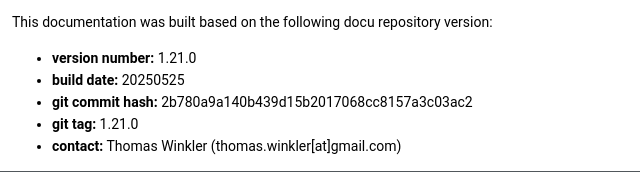
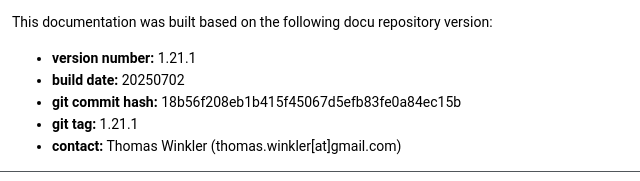
Before and after one commit to tw-ghub/dott-ng_docu, a plain HTML site: page index.html in a window 1280 px wide. Shown: the part 2448-2629 px from the top of the page, 0-640 px from the left. Drawn offline with Linux system fonts and the light colour scheme.

Commit message:
DOTT v1.21.1

```diff
--- a/index.html
+++ b/index.html
@@ -103,10 +103,10 @@ Documentation Overview</h1>
 Build Information</h1>
 <p >This documentation was built based on the following docu repository version:</p>
 <ul>
-<li><b>version number:</b> 1.21.0</li>
-<li><b>build date:</b> 20250525</li>
-<li><b>git commit hash:</b> 2b780a9a140b439d15b2017068cc8157a3c03ac2</li>
-<li><b>git tag:</b> 1.21.0</li>
+<li><b>version number:</b> 1.21.1</li>
+<li><b>build date:</b> 20250702</li>
+<li><b>git commit hash:</b> 18b56f208eb1b415f45067d5efb83fe0a84ec15b</li>
+<li><b>git tag:</b> 1.21.1</li>
 <li><b>contact:</b> Thomas Winkler (thomas.winkler[at]gmail.com) </li>
 </ul>
 </div></div><!-- PageDoc -->
```
Also changed, not shown: ReleaseNotes.html (+4 -0 lines).
